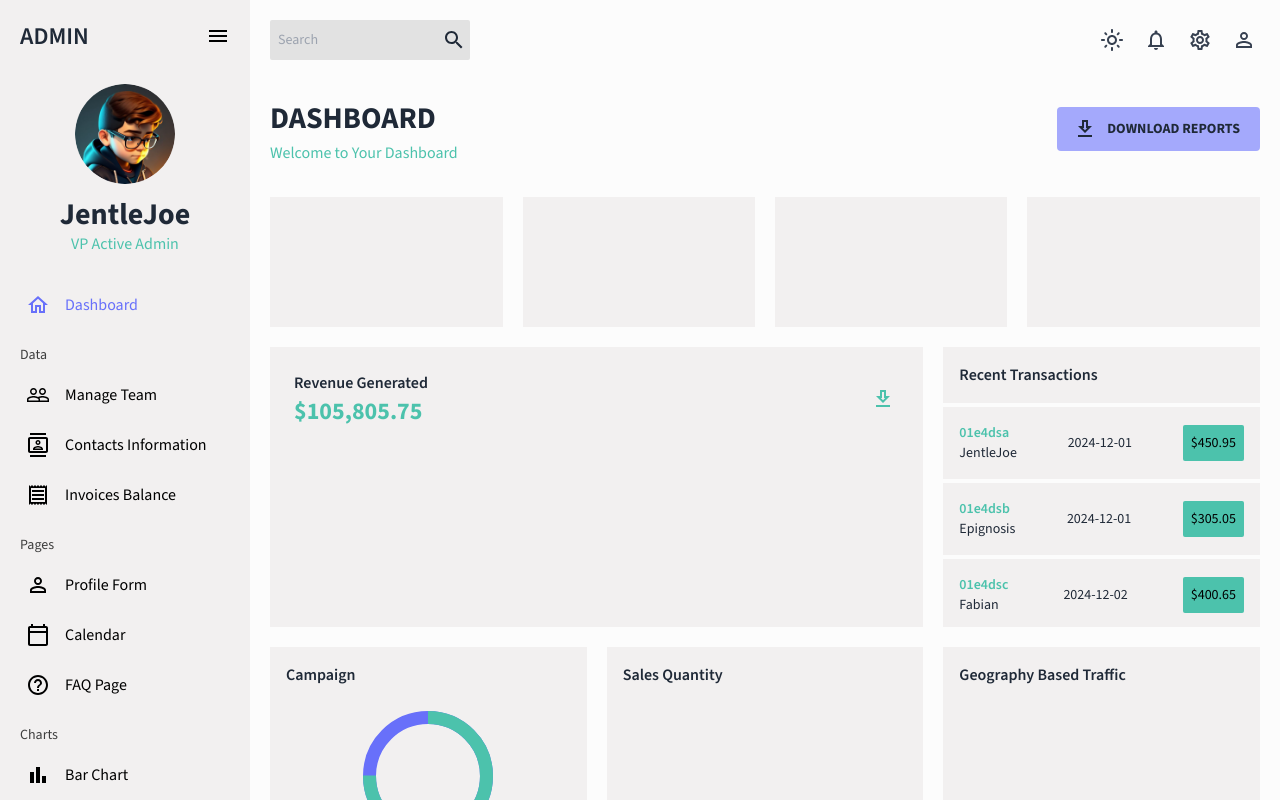
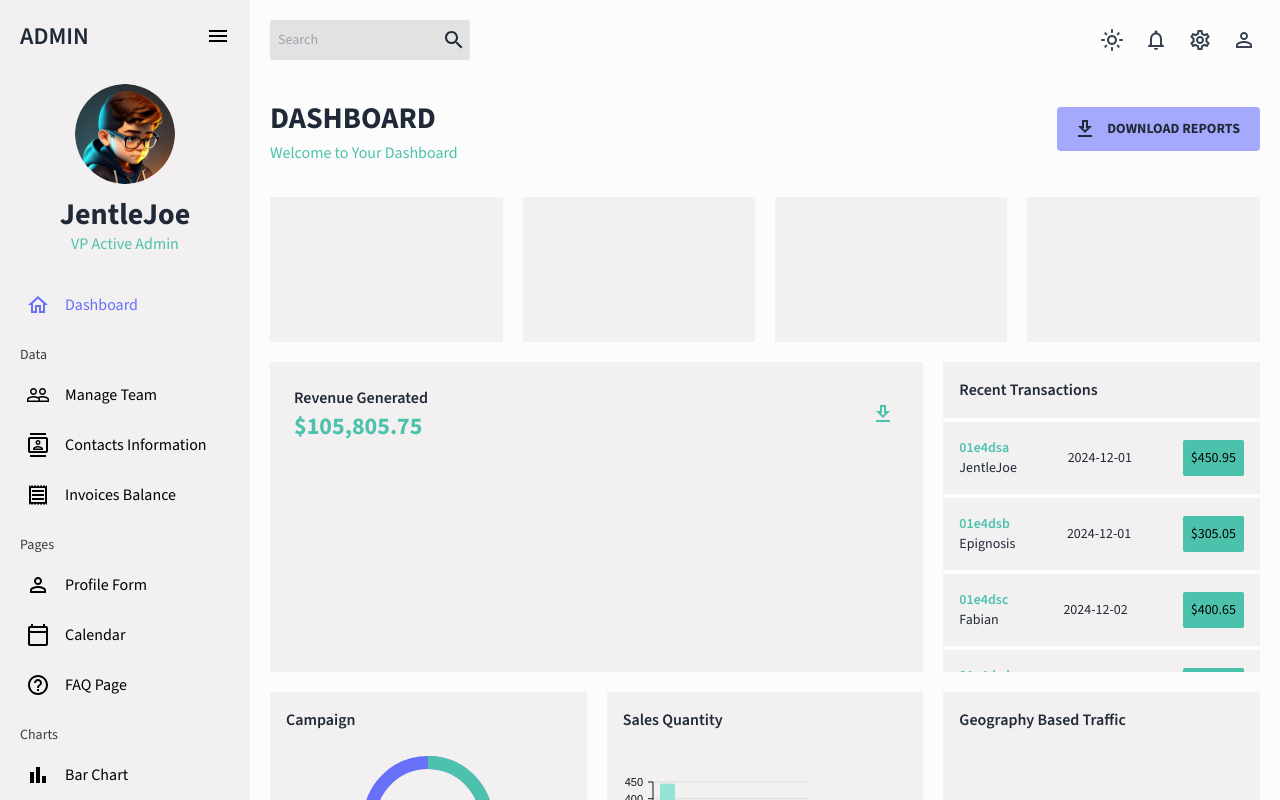
Before and after one commit to JentleJoe/react-admin, a React (Vite) app: page / in a window 1280 px wide. Built offline with nearby package versions, Linux system fonts and the light colour scheme.

Commit message:
added bar chart

```diff
--- a/src/scenes/dashboard/Dashboard.jsx
+++ b/src/scenes/dashboard/Dashboard.jsx
@@ -1,4 +1,4 @@
-import { Header, ProgressCircle } from "../../components"
+import { Header, ProgressCircle, LineChart, BarChart } from "../../components"
 import { useTheme } from "../../theme/ThemeContext"
 import { DownloadOutlined, Percent } from "@mui/icons-material"
 
@@ -90,9 +90,9 @@ const Dashboard = () => {
     <div className="text-white">
       <div className={`flex items-center justify-between`}>
         <Header title="DASHBOARD" subtitle='Welcome to Your Dashboard' />
-        <button style={{background : colors.blueAccent[700]}} className={`flex items-center gap-[10px] rounded-[4px] text-sm font-bold pr-5 pl-4 py-[10px] ${theme.text} `}>
+        <button style={{background : colors.blueAccent[700]}} className={`flex items-center gap-[10px] rounded-[4px] sm:text-sm text-xs font-bold pr-5 pl-4 py-[10px] ${theme.text} `}>
           <DownloadOutlined />
-          DOWNLOAD REPORTS
+          <div className="max-[480px]:hidden">DOWNLOAD REPORTS</div>
         </button>
       </div>
       <div className="grid sm:grid-cols-6 lg:grid-cols-12 gap-5 auto-rows-fr  ">
@@ -110,10 +110,13 @@ const Dashboard = () => {
               <DownloadOutlined />
             </div>
           </div>
+          {/* <div className=" h-[250px] m-[-20px] ">
+            <LineChart isDashboard={true} />
+          </div> */}
         </div>
-        <div className={`sm:col-span-3 lg:col-span-4 row-span-2 flex flex-col max-h-[280px] gap-1`}>
+        <div className={`sm:col-span-3 lg:col-span-4 row-span-2 flex flex-col max-h-[310px] gap-1`}>
           <p className={`font-semibold ${theme.text} p-4 ${theme.background2} `}>Recent Transactions</p>
-          <div className={`flex flex-col max-h-[280px] gap-1 overflow-y-scroll no-scrollbar`}>
+          <div className={`flex flex-col gap-1 overflow-y-scroll no-scrollbar`}>
             {
               transactions.map((item) => (
                 <div key={item.id} className={`p-4 ${theme.background2} flex justify-between gap-2 items-center text-sm`}>
@@ -140,6 +143,9 @@ const Dashboard = () => {
         </div>
         <div className={`p-4 sm:col-span-3 lg:col-span-4 row-span-2 ${theme.background2} `}>
           <p className={`font-semibold ${theme.text}`}>Sales Quantity</p>
+          <div className=" w-auto h-[250px] mx-[-30px]">
+            <BarChart isDashboard={true} />
+          </div>
         </div>
         <div className={`p-4 sm:col-span-3 lg:col-span-4 row-span-2 ${theme.background2} `}>
           <p className={`font-semibold ${theme.text}`}>Geography Based Traffic</p>
```
